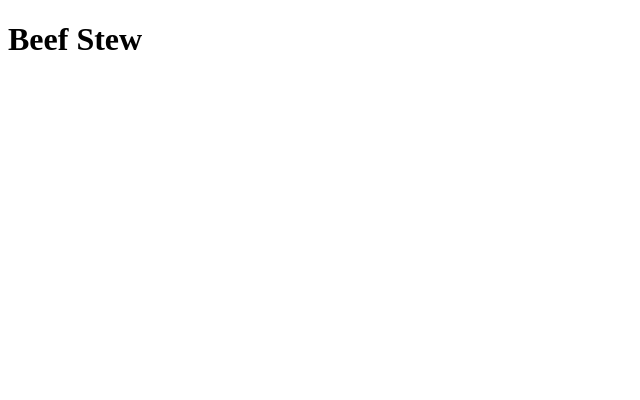
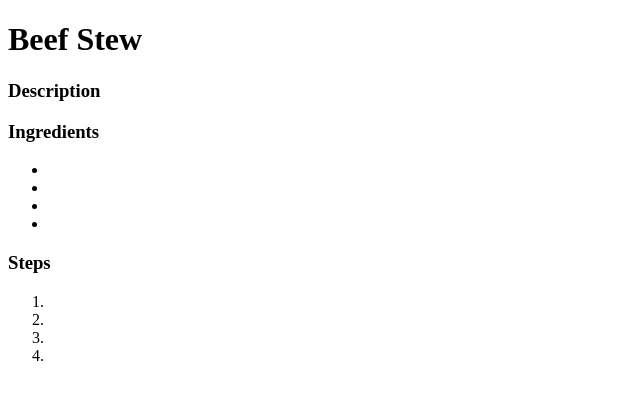
Before and after one commit to CatMomGoMeow/odin-recipes, a plain HTML site: page recipe-files/BeefStew.html in a window 1280 px wide. Shown: the whole page, without its empty margins (0-640 px from the left). Drawn offline with Linux system fonts and the light colour scheme.

Commit message:
Set basic structure for recipe page

```diff
--- a/recipe-files/BeefStew.html
+++ b/recipe-files/BeefStew.html
@@ -8,6 +8,23 @@
 
 <body>
     <h1>Beef Stew</h1>
+    <!--Add image-->
+
+    <h3>Description</h3>
+    <h3>Ingredients</h3>
+        <ul>
+            <li></li>
+            <li></li>
+            <li></li>
+            <li></li>
+        </ul>
+    <h3>Steps</h3>
+        <ol>
+            <li></li>
+            <li></li>
+            <li></li>
+            <li></li>
+        </ol>
 
 </body>
 
```
